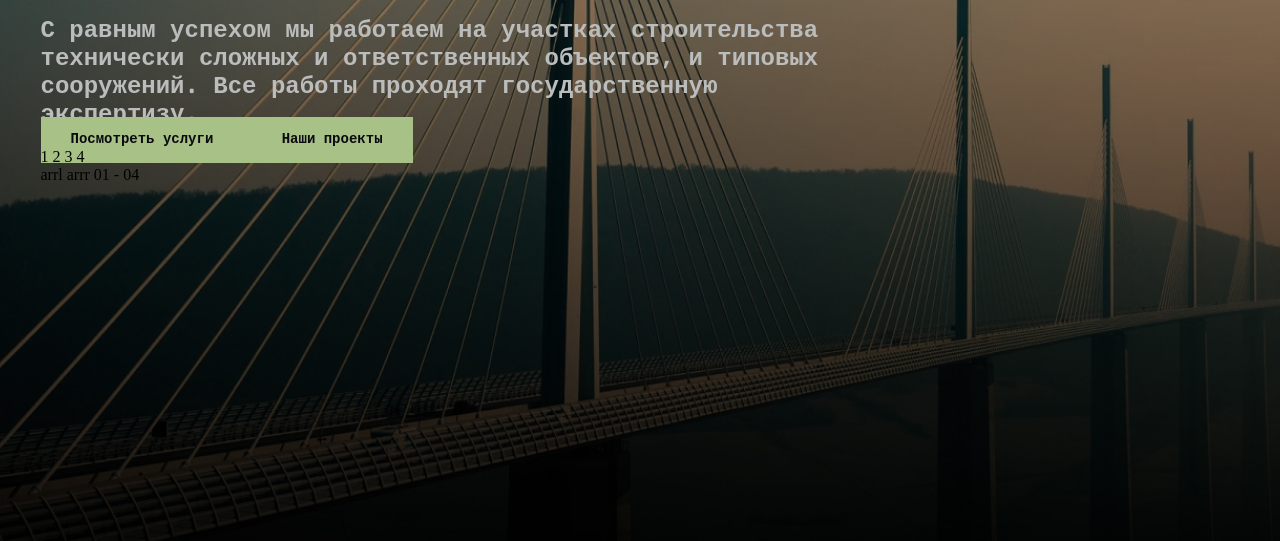
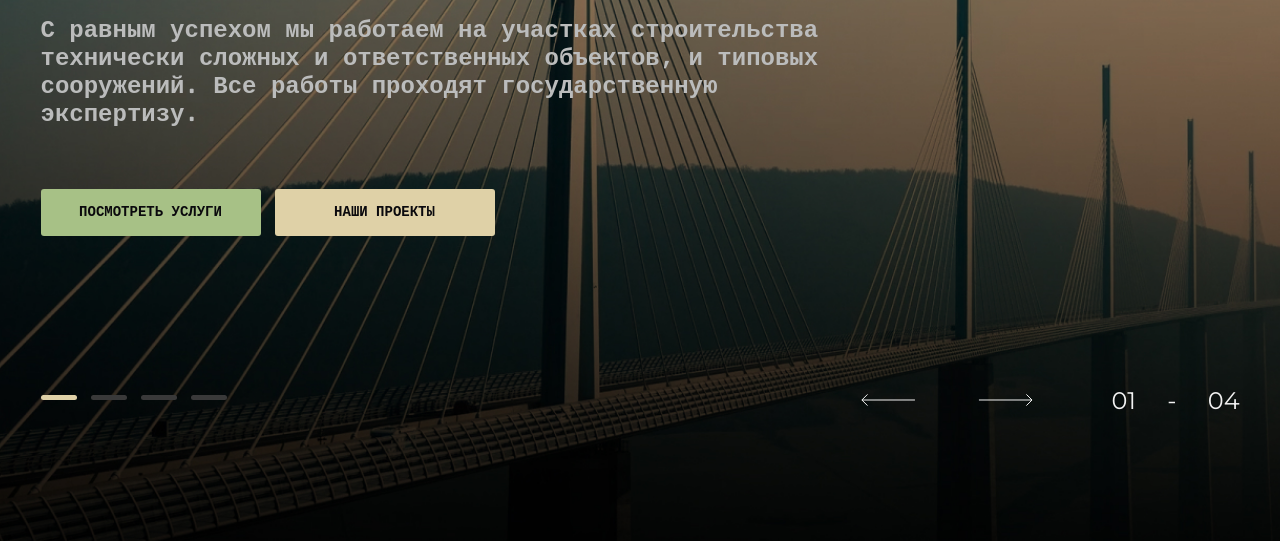
Before and after one commit to Alexvoevodin/noeks, a website built with webpack: page src/index.html in a window 1280 px wide. Shown: the part 389-930 px from the top of the page. Built offline with nearby package versions, Linux system fonts and the light colour scheme.

Commit message:
feat: first slide markup complete

```diff
--- a/src/index.html
+++ b/src/index.html
@@ -75,6 +75,7 @@
 							объектов, и типовых
 							сооружений. Все работы проходят государственную экспертизу.
 						</p>
+						<div class="promo-slide__link-wrap">
 							<a href="#" class="promo-slide__link">
 								Посмотреть услуги
 							</a>
@@ -83,80 +84,40 @@
 							</a>
 						</div>
 					</div>
-
-				<div class="promo-slide" id="promo-slide-2" style="display: none">
-					<h2 class="promo-slide__title">
-						Инженерные изыскания в строительстве
-					</h2>
-					<p class="promo-slide__text">
-						С равным успехом мы работаем на участках строительства технически сложных и ответственных
-						объектов, и типовых
-						сооружений. Все работы проходят государственную экспертизу.
-					</p>
-					<a href="#" class="promo-slide__link">
-						Подробнее
-					</a>
-					<a href="#" class="promo-slide__link">
-						Заказать обратный звонок
-					</a>
-				</div>
-
-				<div class="promo-slide" id="promo-slide-3" style="display: none">
-					<h2 class="promo-slide__title">
-						Инженерные изыскания в строительстве
-					</h2>
-					<p class="promo-slide__text">
-						С равным успехом мы работаем на участках строительства технически сложных и ответственных
-						объектов, и типовых
-						сооружений. Все работы проходят государственную экспертизу.
-					</p>
-					<a href="#" class="promo-slide__link">
-						Подробнее
-					</a>
-					<a href="#" class="promo-slide__link">
-						Заказать обратный звонок
-					</a>
-				</div>
-
-				<div class="promo-slide" id="promo-slide-4" style="display: none">
-					<h2 class="promo-slide__title">
-						Инженерные изыскания в строительстве
-					</h2>
-					<p class="promo-slide__text">
-						С равным успехом мы работаем на участках строительства технически сложных и ответственных
-						объектов, и типовых
-						сооружений. Все работы проходят государственную экспертизу.
-					</p>
-					<a href="#" class="promo-slide__link">
-						Подробнее
-					</a>
-					<a href="#" class="promo-slide__link">
-						Заказать обратный звонок
-					</a>
 				</div>
 
 				<div class="promo-slider__nav">
 					<div class="promo-slider__dots">
-						<span class="promo-slider__dot" id="promo-slider__dot-1">
-							1
+						<span class="promo-slider__dot promo-slider__dot--active" id="promo-slider__dot-1" value="1">
+
 						</span>
-						<span class="promo-slider__dot" id="promo-slider__dot-2">
-							2
+						<span class="promo-slider__dot" id="promo-slider__dot-2" value="2">
+
 						</span>
-						<span class="promo-slider__dot" id="promo-slider__dot-3">
-							3
+						<span class="promo-slider__dot" id="promo-slider__dot-3" value="3">
+
 						</span>
-						<span class="promo-slider__dot" id="promo-slider__dot-4">
-							4
+						<span class="promo-slider__dot" id="promo-slider__dot-4" value="4">
+
 						</span>
 					</div>
-					<div class="promo-slider__nav">
+					<div class="promo-slider__arrows">
 						<span class="promo-slider__arrows-wrap">
 							<span class="promo-slider__arrow" id="promo-slider__arrow-left">
-								arrl
+								<svg width="54" height="12" viewBox="0 0 54 12" fill="none"
+									xmlns="http://www.w3.org/2000/svg">
+									<path
+										d="M53.9468 5.99999L0.893554 6M0.893554 6L6.50358 11.61M0.893554 6L6.50358 0.389974"
+										stroke="#F2F2F2" />
+								</svg>
+
 							</span>
 							<span class="promo-slider__arrow" id="promo-slider__arrow-right">
-								arrr
+								<svg width="55" height="12" viewBox="0 0 55 12" fill="none"
+									xmlns="http://www.w3.org/2000/svg">
+									<path d="M0.946777 5.99999H54M54 5.99999L48.39 0.389969M54 5.99999L48.39 11.61"
+										stroke="#F2F2F2" />
+								</svg>
 							</span>
 						</span>
 						<span class="promo-slider__counter-wrap">
--- a/src/styles/_variables.scss
+++ b/src/styles/_variables.scss
@@ -3,6 +3,7 @@
 $color-gray: #E5E5E5;
 $color-gray-main: #BBBCBC;
 $color-gray-light: #F2F2F2;
+$color-gray-dark: #393939;
 $color-yellow: #DFD1A7;
 $color-black: #0A090D;
 $color-orange: #CDA177;
--- a/src/styles/main.scss
+++ b/src/styles/main.scss
@@ -56,10 +56,6 @@
     }
 }
 
-.promo-slider{
-    height: 100vh;
-}
-
 .promo-slide{
     display: flex;
     flex-direction: column;
@@ -76,13 +72,22 @@
         margin-top: 20px;
     }
     &__link{
-        //display: inline-block;
-        // width: 140px;
-        // height: 46px;
+        margin-top: 60px;
+        margin-right: 10px;
+        display: inline-block;
+        min-width: 220px;
+        text-align: center;
         background-color: $color-green;
         @include font-main-bold(14px, $color-black);
-        //text-align: center;
+        text-transform: uppercase;
         padding: 15px 30px;
+        border-radius: 3px;
+        &:last-child{
+            background-color: $color-yellow;
+        }
+        &:hover{
+            transform: scale(1.05);
+        }
     }
 }
 
@@ -92,4 +97,58 @@
     background-repeat: no-repeat;
     background-size: cover;
     background-position: center;
+    height: 100vh;
+    &__wrap{
+        display: flex;
+        flex-direction: column;
+        justify-content: space-between;
+    }
+    &__nav{
+        margin-top: 150px;
+        display: flex;
+        justify-content: space-between;
+    }
+    &__dot{
+        cursor: pointer;
+        display: inline-block;
+        width: 36px;
+        height: 5px;
+        background-color: $color-gray-dark;
+        border-radius: 100px;
+        margin-right: 10px;
+        &--active{
+            background-color: $color-yellow;
+            cursor: default;
+        }
+    }
+
+    &__arrows{
+        display: flex;
+        justify-content: space-between;
+        text-align: center;
+        align-items: center;
+        &-wrap{
+            margin-right: 50px;
+        }
+    }
+    &__arrow{
+        cursor: pointer;
+        display: inline-block;
+        width: 53px;
+        height: 12px;
+        margin: 0 30px;
+        text-align: center;
+        // &:last-child{
+        //     transform: rotate(180deg);
+        // }
+        &:hover{
+            svg path{
+                stroke: $color-yellow;
+            }
+        }
+    }
+    &__counter{
+        @include font-title-secondary(24px, $color-gray-light, 400);
+        word-spacing: 25px;
+    }
 }
```
Also changed, not shown: src/assets/images/promo-sllider/slider-arrow-right.svg (added), src/assets/images/promo-sllider/slider-arrow.svg (added). Lines whose indentation alone changed are shown as unchanged.
